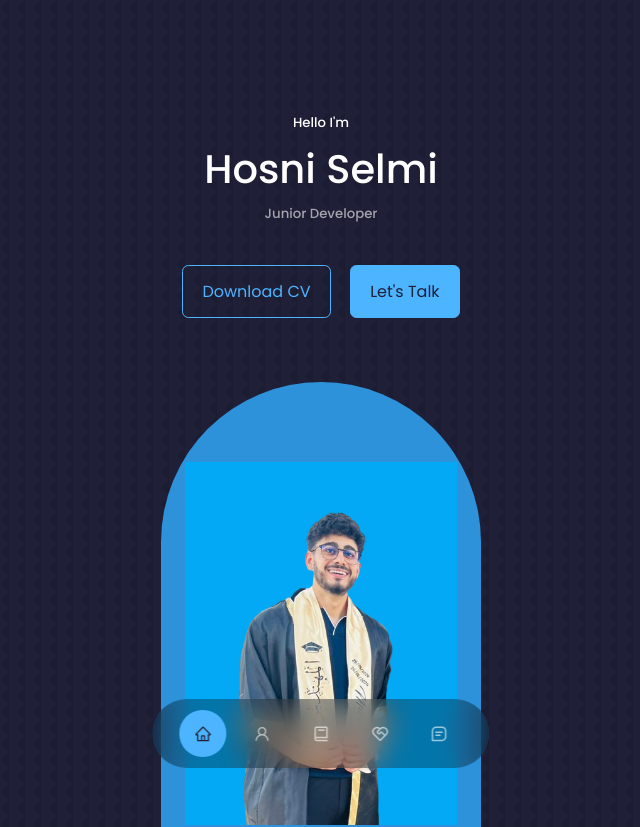
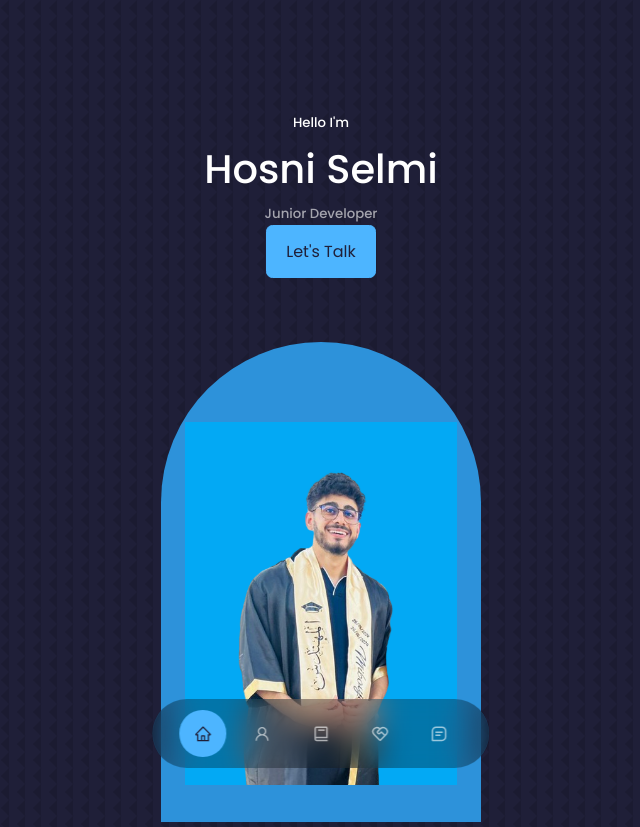
Before and after one commit to HosniSelmi/My-portfolio, a React (Create React App) app: page / in a window 1280 px wide. Shown: the top 827 px of the page, without its empty margins (319-959 px from the left). Built offline with nearby package versions, Linux system fonts and the light colour scheme.

Commit message:
Update CTA.jsx

```diff
--- a/src/components/header/CTA.jsx
+++ b/src/components/header/CTA.jsx
@@ -3,8 +3,11 @@ import CV from '../../assets/cv.pdf'
 
 const CTA = () => {
   return (
-    <div className='cta'>
+    /*<div className='cta'>
       <a href={CV} download className='btn'>Download CV</a>
+      <a href="#contact" className='btn btn-primary'>Let's Talk</a>
+    </div>*/
+    <div>
       <a href="#contact" className='btn btn-primary'>Let's Talk</a>
     </div>
   )
```
